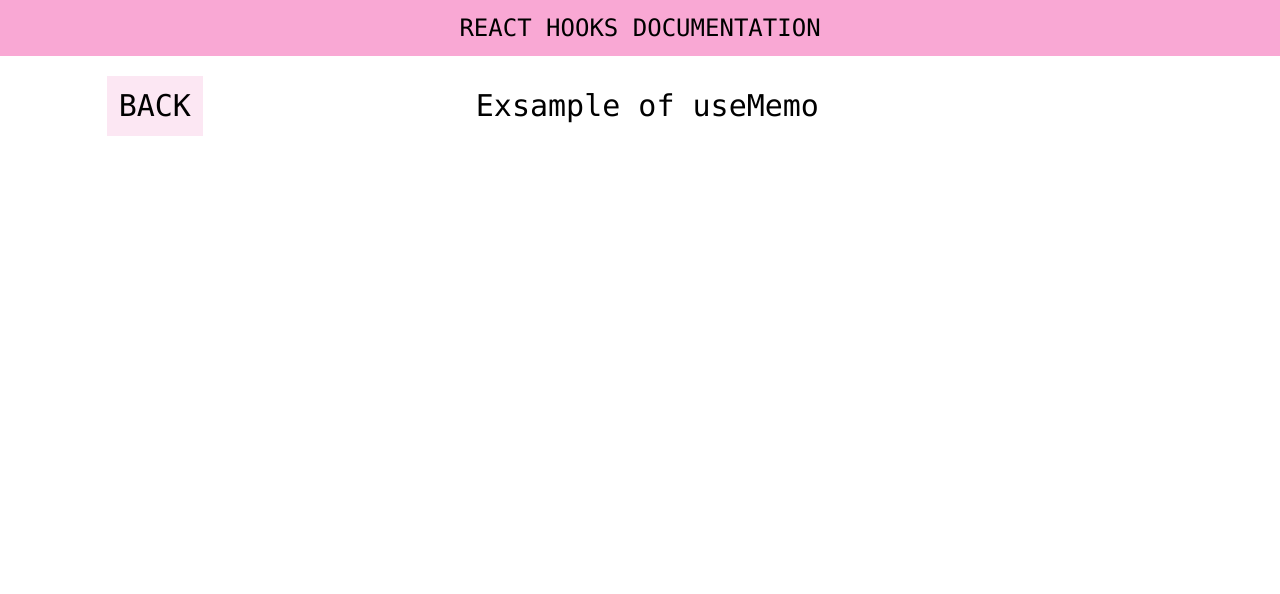
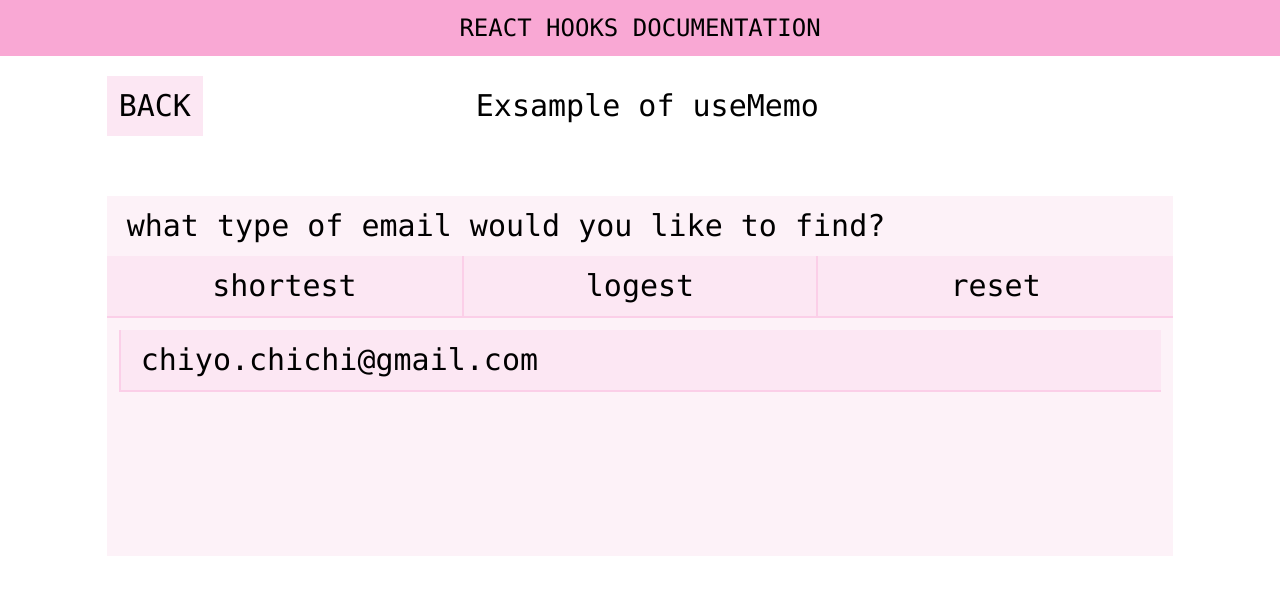
Before and after one commit to goldietiara/react-hooks-documentation, a Next.js app: page /exUseMemo in a window 1280 px wide. Shown: the top 594 px of the page. Built offline with nearby package versions, Linux system fonts and the light colour scheme; no server answers.

Commit message:
useContext layout DONE

```diff
--- /dev/null
+++ b/src/app/(reactHooks)/exUseMemo/experiment/page.jsx
@@ -0,0 +1,130 @@
+"use client";
+import Link from "next/link";
+import React, { useEffect, useRef, useState } from "react";
+import { notFound } from "next/navigation";
+import { data } from "autoprefixer";
+
+const Experiment = () => {
+  const [emails, setEmails] = useState([]);
+  const [output, setOutput] = useState([]);
+  const [input, setInput] = useState([]);
+  const inputRef = useRef(null);
+
+  useEffect(() => {
+    const getData = async () => {
+      const res = await fetch("https://jsonplaceholder.typicode.com/comments", {
+        cache: "no-store",
+      });
+
+      if (!res.ok) {
+        throw notFound();
+      }
+      const data = await res.json();
+      setEmails(data);
+    };
+
+    getData();
+  }, []);
+
+  console.log(emails);
+  //   console.log(emails[0].email.length);
+
+  //   let arr = ["boy", "cat", "dog"];
+  //   let inp = "ca";
+  //   let outputArr = [];
+
+  //   var found = false;
+  //   for (var i = 0; !found && i < arr.length; i++) {
+  //     found = inp || arr[i];
+  //   }
+  //   if (found) {
+  //     console.log("match found for " + found);
+  //   } else {
+  //     console.log("its not there");
+  //   }
+
+  // const findLongestEmail = (comments) => {
+  //   if (!comments) return null;
+
+  //   let longestEmail = "";
+  //   for (let i = 0; i < comments.length; i++) {
+  //     let currentEmail = comments[i].email;
+  //     if (currentEmail.length > longestEmail.length) {
+  //       longestEmail = currentEmail;
+  //     }
+  //   }
+  //   console.log("LONGEST FUNCTION WAS COMPUTED");
+  //   console.log(longestEmail);
+  //   return longestEmail;
+  // };
+
+  //   Const cariKecil = (array) => {
+
+  //     Var terKecil = array[0].length
+
+  //     for( let I = 1; I < array.length-2; I++){
+  //         If( terKecil > array[I].length ){
+  //         array[i] = terKecil    }
+  //         }
+  //     return terKecil
+  //     }
+
+  const findShortestEmail = (array) => {
+    // length = angka manusia
+    // loop = angka comp
+    let shortestEmail = array[0].email;
+    for (let i = 1; i < array.length - 2; i++) {
+      if (shortestEmail.length > array[i].email.length) {
+        shortestEmail = array[i].email;
+      }
+    }
+    return shortestEmail;
+  };
+
+  return (
+    <div className=" w-10/12 h-20 flex flex-col text-3xl gap-5 m-5 text-center">
+      <div className="flex mb-10 w-full">
+        <Link href={"/"}>
+          <div className="bg-pink-100 w-fit h-fit p-3 hover:bg-pink-200 overflow-auto">
+            BACK
+          </div>
+        </Link>
+        <h4 className="p-3 w-10/12">Exsample of useMemo</h4>
+      </div>
+      <div className="grid grid-cols-3 w-full h-fit self-center">
+        <div className=" row-span-1 col-start-1 col-end-4 py-3 px-5 bg-pink-50 text-left">
+          what type of email would you like to find?
+        </div>
+        <input
+          className=" relative w-full h-full py-3 px-5 bg-pink-100 hover:bg-pink-200"
+          type="text"
+          placeholder="start with an"
+        />
+        <button
+          className=" w-full h-full py-3 px-5 bg-pink-100 hover:bg-pink-200 border-x-2 border-pink-200"
+          onClick={() => {
+            setOutput(findShortestEmail(emails));
+          }}
+        >
+          shortest
+        </button>
+        <button className=" w-full h-full py-3 px-5 bg-pink-100 hover:bg-pink-200">
+          logest
+        </button>
+        <div className=" row-span-3 col-start-1 col-end-4 w-full h-96 bg-pink-50 p-3 text-left border-t-2 border-pink-200 overflow-auto">
+          {/* {findShortestEmail(emails)} */}
+          {output}
+          {/* {emails.map((v, i, a) => {
+            return (
+              <div className="bg-pink-100 w-full h-fit px-5 py-3 text-left overflow-auto hover:bg-pink-200 mb-5 border-l-2 border-b-2 border-pink-200 ">
+                {v.email}
+              </div>
+            );
+          })} */}
+        </div>
+      </div>
+    </div>
+  );
+};
+
+export default Experiment;
--- a/src/app/(reactHooks)/exUseMemo/page.jsx
+++ b/src/app/(reactHooks)/exUseMemo/page.jsx
@@ -1,16 +1,115 @@
+"use client";
 import Link from "next/link";
-import React from "react";
+import React, { useEffect, useRef, useState } from "react";
+import { notFound } from "next/navigation";
 
 const ExUseMemo = () => {
+  const [email, setEmail] = useState([]);
+  const [output, setOutput] = useState("chiyo.chichi@gmail.com");
+  // const [input, setInput] = useState([]);
+  // const inputRef = useRef(null);
+
+  useEffect(() => {
+    const getData = async () => {
+      const res = await fetch("https://jsonplaceholder.typicode.com/comments", {
+        cache: "no-store",
+      });
+
+      if (!res.ok) {
+        throw notFound();
+      }
+      const data = await res.json();
+      setEmail(data);
+    };
+
+    getData();
+  }, []);
+
+  const findLongestEmail = (array) => {
+    let longestEmail = array[0].email;
+    for (let i = 1; i < array.length - 2; i++) {
+      if (array[i].email.length > longestEmail.length) {
+        longestEmail = array[i].email;
+      }
+    }
+    console.log(longestEmail);
+    return longestEmail;
+  };
+
+  const findShortestEmail = (array) => {
+    // length = angka manusia
+    // loop = angka comp
+    let shortestEmail = array[0].email;
+    for (let i = 1; i < array.length - 2; i++) {
+      if (shortestEmail.length > array[i].email.length) {
+        shortestEmail = array[i].email;
+      }
+    }
+    console.log(shortestEmail);
+    return shortestEmail;
+  };
+
+  // const a = (array) => {
+  //   let temp = [];
+  //   array.forEach((v, i, a) => {
+  //     if ((array[i].email[0] = "a")) {
+  //       temp.push(array[i].email);
+  //     }
+  //   });
+  //   return temp;
+  // };
+
   return (
-    <div className=" w-10/12 h-20 flex flex-col text-3xl gap-5 m-5">
+    <div className=" w-10/12 h-20 flex flex-col text-3xl gap-5 m-5 text-center">
       <div className="flex mb-10 w-full">
         <Link href={"/"}>
           <div className="bg-pink-100 w-fit h-fit p-3 hover:bg-pink-200 overflow-auto">
             BACK
           </div>
         </Link>
-        <h4 className="text-center p-3 w-10/12">Exsample of useMemo</h4>
+        <h4 className="p-3 w-10/12">Exsample of useMemo</h4>
+      </div>
+      <div className="grid grid-cols-3 w-full h-fit self-center">
+        <div className=" row-span-1 col-start-1 col-end-4 py-3 px-5 bg-pink-50 text-left">
+          what type of email would you like to find?
+        </div>
+
+        {/* <input
+          className=" relative w-full h-full py-3 px-5 bg-pink-100 hover:bg-pink-200"
+          type="text"
+          placeholder="start with an"
+          ref={inputRef}
+        /> */}
+        <button
+          onClick={() => {
+            setOutput(findShortestEmail(email));
+          }}
+          className=" w-full h-full py-3 px-5 bg-pink-100 hover:bg-pink-200 "
+        >
+          shortest
+        </button>
+        <button
+          onClick={() => {
+            setOutput(findLongestEmail(email));
+          }}
+          className=" w-full h-full py-3 px-5 bg-pink-100 hover:bg-pink-200 border-x-2 border-pink-200"
+        >
+          logest
+        </button>
+        <button
+          onClick={() => {
+            setOutput("chiyo.chichi@gmail.com");
+          }}
+          className=" w-full h-full py-3 px-5 bg-pink-100 hover:bg-pink-200"
+        >
+          reset
+        </button>
+        <div className=" row-span-3 col-start-1 col-end-4 w-full h-60 bg-pink-50 p-3 text-left border-t-2 border-pink-200 overflow-auto">
+          <div className="bg-pink-100 w-full h-fit px-5 py-3 text-left overflow-auto hover:bg-pink-200 gap-5 border-l-2 border-b-2 border-pink-200">
+            {output}
+          </div>
+        </div>
+        {/* {output(a(email))} */}
       </div>
     </div>
   );
```
